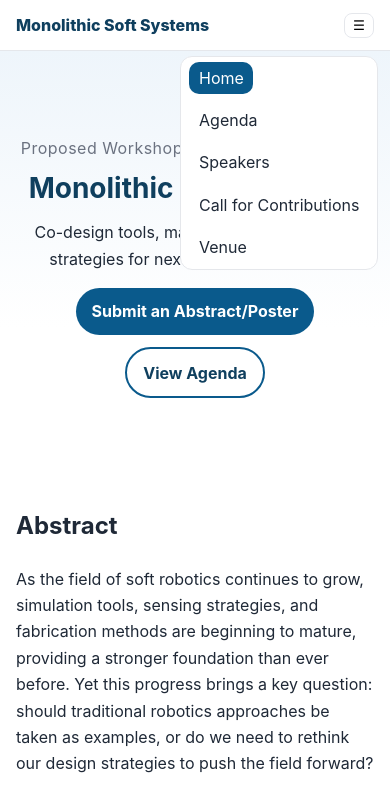
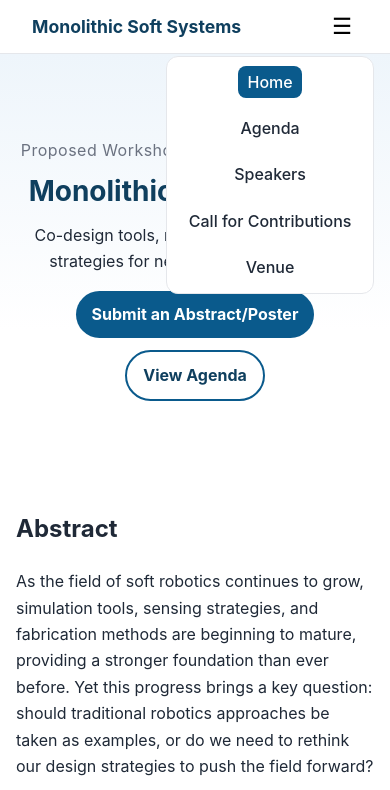
Before and after one commit to te5msride/monolithic-soft-systems, a plain HTML site: page index.html in a window 390 px wide. Both pictures are taken after a click on the button "Toggle menu". Shown: the top 790 px of the page. Drawn offline with Linux system fonts and the light colour scheme.

Commit message:
style for top right

```diff
--- a/style.css
+++ b/style.css
@@ -22,67 +22,83 @@ body {
   background: #fff;
 }
 
-/* NAV */
+/* NAVIGATION BAR */
 .nav {
   position: sticky;
   top: 0;
-  z-index: 40;
+  z-index: 100;
   display: flex;
+  justify-content: space-between;
   align-items: center;
-  gap: 1rem;
-  padding: 0.75rem 1rem;
-  background: rgba(255, 255, 255, 0.92);
+  padding: 0.75rem 2rem;
+  background: rgba(255, 255, 255, 0.95);
   backdrop-filter: saturate(180%) blur(8px);
   border-bottom: 1px solid #e5e7eb;
 }
+
+/* Brand name on the left */
 .brand {
-  font-weight: 800;
+  font-weight: 700;
+  font-size: 1.1rem;
   color: var(--brand-ink);
   text-decoration: none;
 }
+
+/* Nav links on the right */
 .links {
   list-style: none;
-  margin: 0 0 0 auto;
+  display: flex;
+  align-items: center;
+  gap: 1.25rem;
+  margin: 0;
   padding: 0;
-  display: flex;
-  gap: 1rem;
 }
+
 .links a {
   color: var(--ink);
   text-decoration: none;
+  font-weight: 500;
   padding: 0.4rem 0.6rem;
-  border-radius: 10px;
+  border-radius: 8px;
+  transition: background 0.2s, color 0.2s;
 }
+
 .links a:hover {
   background: var(--panel);
 }
+
 .links a.active {
   background: var(--brand);
   color: #fff;
 }
+
+/* Hamburger menu (hidden on desktop) */
 .hamburger {
   display: none;
-  margin-left: auto;
-  border: 1px solid #e5e7eb;
-  border-radius: 8px;
-  padding: 0.25rem 0.5rem;
-  background: transparent;
+  font-size: 1.4rem;
+  border: none;
+  background: none;
+  cursor: pointer;
 }
+
 @media (max-width: 820px) {
   .hamburger {
     display: block;
+    margin-left: auto;
   }
+
   .links {
     position: absolute;
-    right: 0.75rem;
     top: 56px;
+    right: 1rem;
+    flex-direction: column;
     background: #fff;
     border: 1px solid #e5e7eb;
     border-radius: 12px;
-    padding: 0.5rem;
-    flex-direction: column;
+    padding: 0.75rem;
     display: none;
   }
+
   .links.open {
     display: flex;
   }
```
